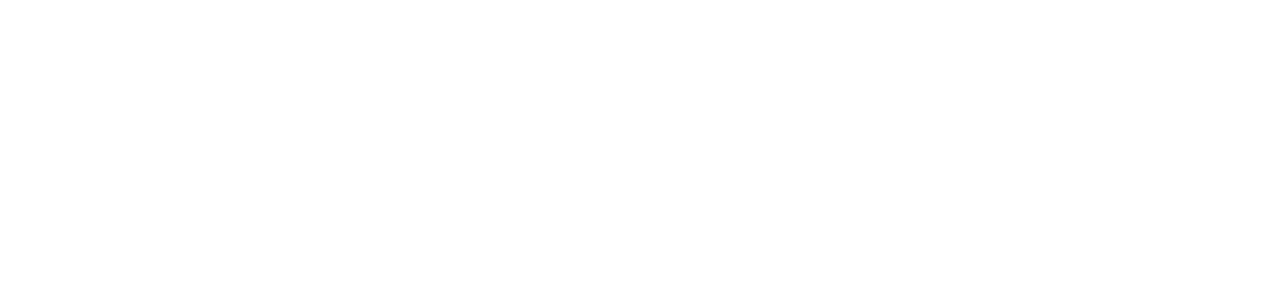
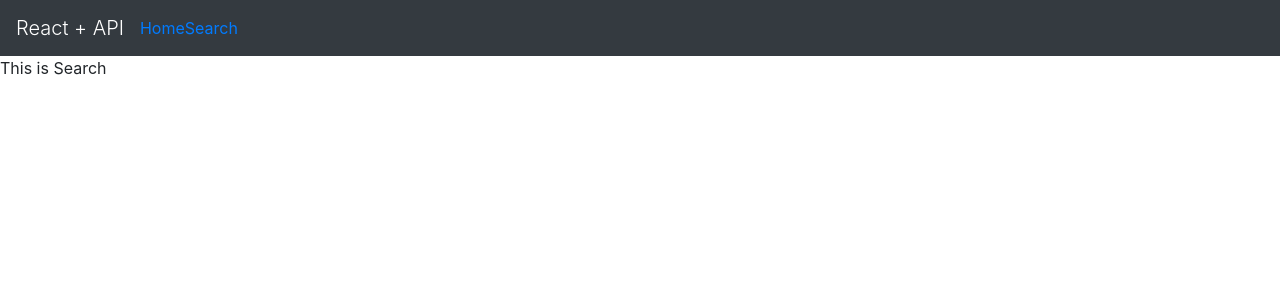
Before and after one commit to bokwoon95/react-api-challenge, a React (Create React App) app in the folder frontend/: page /search in a window 1280 px wide. Shown: the top 300 px of the page. Built offline with nearby package versions, Linux system fonts and the light colour scheme.

Commit message:
added home and search router components

```diff
--- a/frontend/src/App.jsx
+++ b/frontend/src/App.jsx
@@ -1,13 +1,17 @@
-import React from 'react';
+import React from "react";
+import { BrowserRouter as Router, Switch, Route, Link } from "react-router-dom";
+import Navbar from "./Navbar";
+import Home from "./Home";
+import Search from "./Search";
 
-function App() {
+export default function App() {
   return (
-    <div className="App">
-      <header className="App-header">
-
-      </header>
-    </div>
+    <Router>
+      <Navbar />
+      <Switch>
+        <Route exact path="/" component={Home} />
+        <Route exact path="/search" component={Search} />
+      </Switch>
+    </Router>
   );
 }
-
-export default App;
--- a/frontend/src/Home.jsx
+++ b/frontend/src/Home.jsx
@@ -1,14 +1,5 @@
-import React from 'react';
+import React from "react";
 
-class Home extends Component {
-
-    render() {
-        return(
-            <div>
-
-            </div>
-        )
-    }
+export default function Home() {
+  return <div>This is Home</div>;
 }
-
-export default Home
--- /dev/null
+++ b/frontend/src/Navbar.jsx
@@ -0,0 +1,21 @@
+import React from "react";
+import { BrowserRouter as Router, Switch, Route, Link } from "react-router-dom";
+
+export default function Navbar() {
+  return (
+    <nav className="navbar navbar-expand-lg navbar-dark bg-dark">
+      <a className="navbar-brand display-4" href="#">
+        React + API
+      </a>
+      <ul className="navbar-nav mr-auto">
+        <li className="nav-item">
+          <Link to="/">Home</Link>
+        </li>
+        <li className="nav-item">
+          <Link to="/search">Search</Link>
+        </li>
+        <li className="nav-item"></li>
+      </ul>
+    </nav>
+  );
+}
--- a/frontend/src/Search.jsx
+++ b/frontend/src/Search.jsx
@@ -1,14 +1,5 @@
 import React from 'react';
 
-class Search extends Component {
-
-    render() {
-        return(
-            <div>
-
-            </div>
-        )
-    }
+export default function Search() {
+  return <div>This is Search</div>;
 }
-
-export default Search
--- a/frontend/src/index.js
+++ b/frontend/src/index.js
@@ -1,5 +1,6 @@
 import React from 'react';
 import ReactDOM from 'react-dom';
 import App from './App';
+import 'bootstrap/dist/css/bootstrap.css';
 
 ReactDOM.render(<App />, document.getElementById('root'));
--- a/package.json
+++ b/package.json
@@ -5,7 +5,7 @@
   "main": "index.js",
   "scripts": {
     "test": "echo \"Error: no test specified\" && exit 1",
-    "all": "concurrently 'cd frontend && npm start' 'nodemon backend/index.js'"
+    "all": "concurrently \"cd frontend && npm start\" \"nodemon backend/index.js\""
   },
   "keywords": [],
   "author": "",
```
